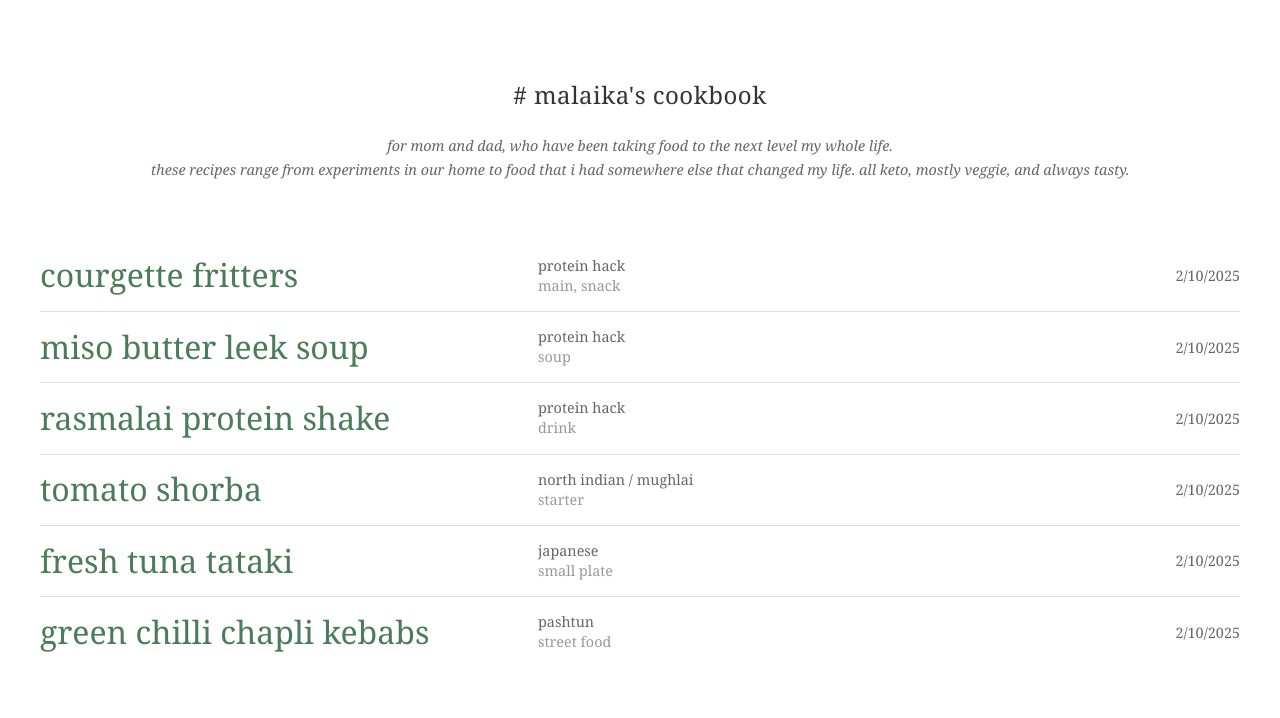
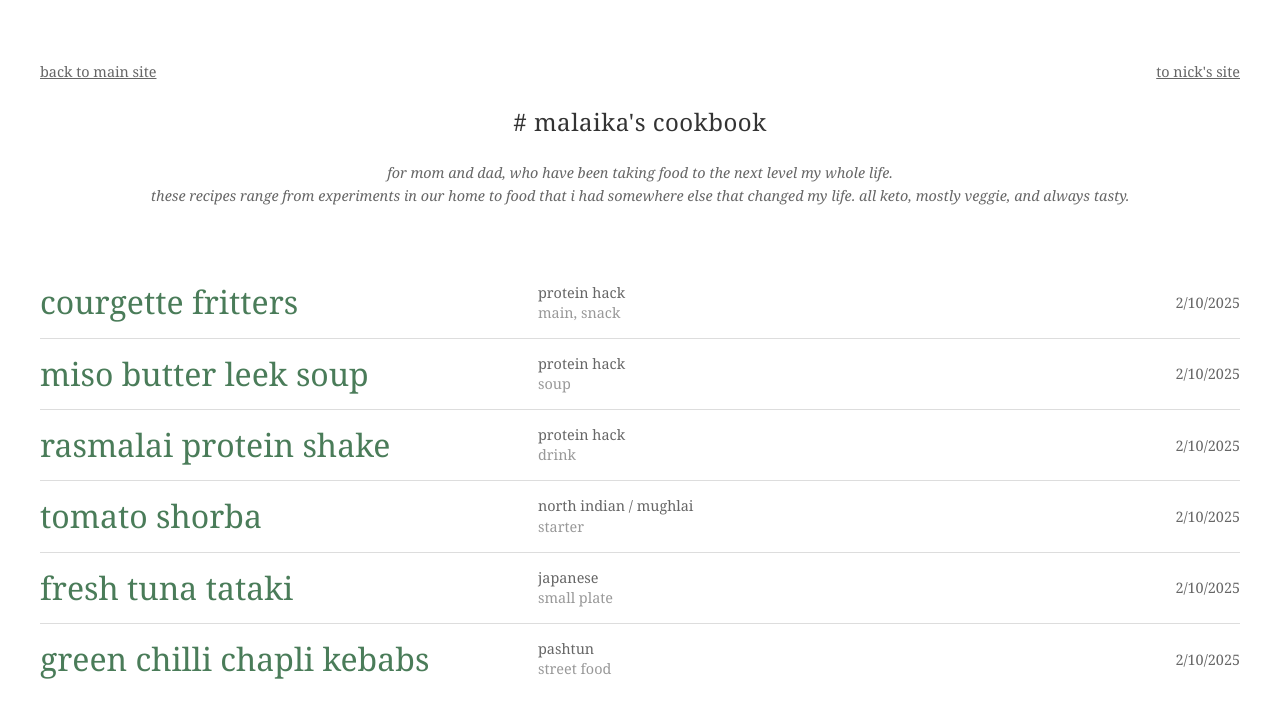
Before and after one commit to malaikaaiyar/recipes-site, an Astro site: page / in a window 1280 px wide. Built offline with nearby package versions, Linux system fonts and the light colour scheme; Astro itself is replaced by a stand-in of ours.

Commit message:
link to nick

```diff
--- a/src/pages/index.astro
+++ b/src/pages/index.astro
@@ -16,6 +16,20 @@ import { recipes } from '../data/recipes.ts';
       line-height: 1.6;
       color: #333;
       background: #fff;
+    }
+    .nav-links {
+      display: flex;
+      justify-content: space-between;
+      align-items: center;
+      margin-bottom: 20px;
+    }
+    .back-link, .nick-link {
+      color: #666;
+      text-decoration: underline;
+      font-size: 0.9rem;
+    }
+    .back-link:hover, .nick-link:hover {
+      color: #333;
     }
     h1 {
       font-size: 1.5rem;
@@ -199,6 +213,10 @@ import { recipes } from '../data/recipes.ts';
   </style>
 </head>
 <body>
+  <div class="nav-links">
+    <a href="https://malaikaaiyar.me" class="back-link">back to main site</a>
+    <a href="https://recipes.marsh.blue" class="nick-link">to nick's site</a>
+  </div>
   <h1># malaika's cookbook</h1>
   <p class="subtitle">for mom and dad, who have been taking food to the next level my whole life. <br> these recipes range from experiments in our home to food that i had somewhere else that changed my life. all keto, mostly veggie, and always tasty.</p>
 
```
